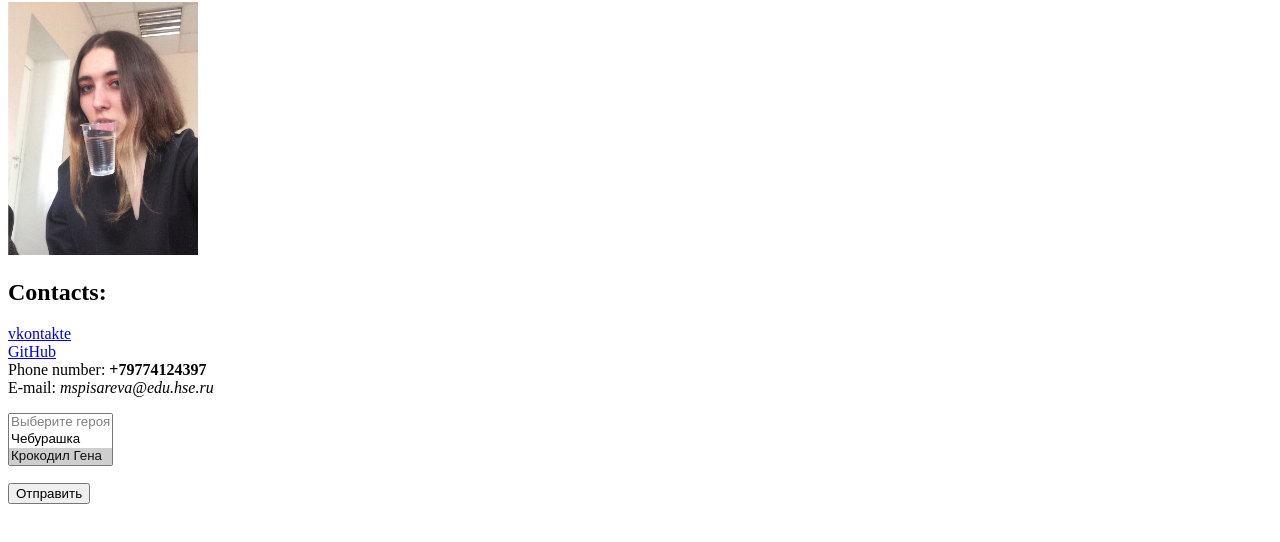
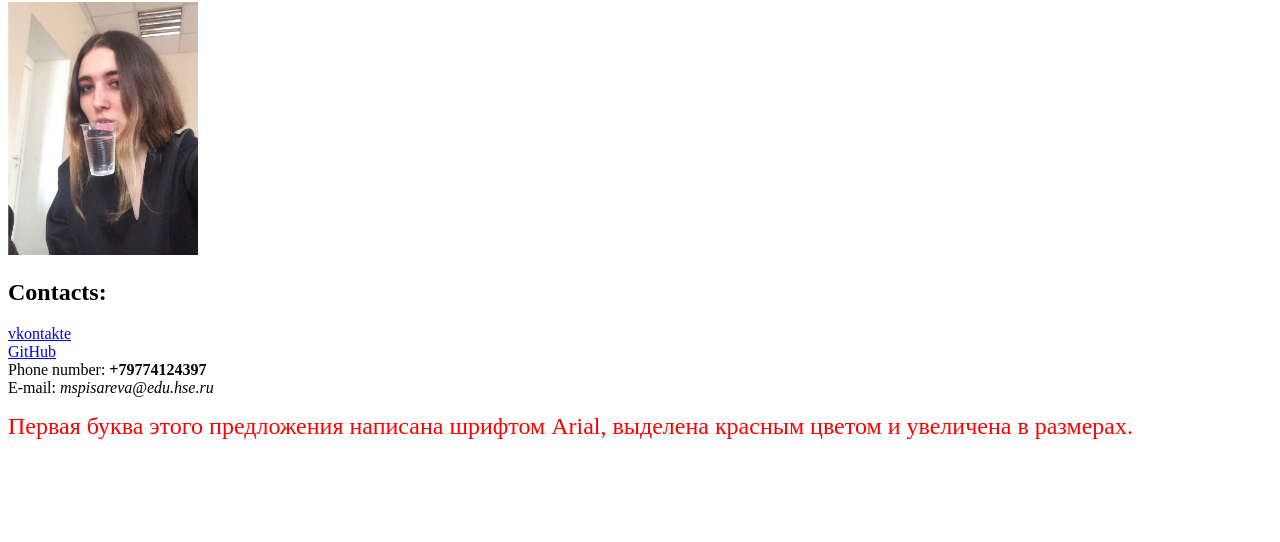
Before and after one commit to hellodeadson/marya.github.io, a plain HTML site: page index.html in a window 1280 px wide. Shown: the part 78-620 px from the top of the page. Drawn offline with Linux system fonts and the light colour scheme.

Commit message:
Update index.html

```diff
--- a/index.html
+++ b/index.html
@@ -17,16 +17,9 @@
         Phone number: <b>+79774124397</b>
         <br/>
         E-mail: <i>mspisareva@edu.hse.ru</i>
-     <form action="select1.php" method="post">
-   <p><select size="3" multiple name="hero[]">
-    <option disabled>Выберите героя</option>
-    <option value="Чебурашка">Чебурашка</option>
-    <option selected value="Крокодил Гена">Крокодил Гена</option>
-    <option value="Шапокляк">Шапокляк</option>
-    <option value="Крыса Лариса">Крыса Лариса</option>
-   </select></p>
-   <p><input type="submit" value="Отправить"></p>
-  </form>
-    </body>
+
+         <p><font size="5" color="red" face="matura mt script capitals">Первая буква этого предложения
+    написана шрифтом Arial, выделена красным цветом и увеличена в размерах.</font></p>
+ </body>
 
 </html>
```
